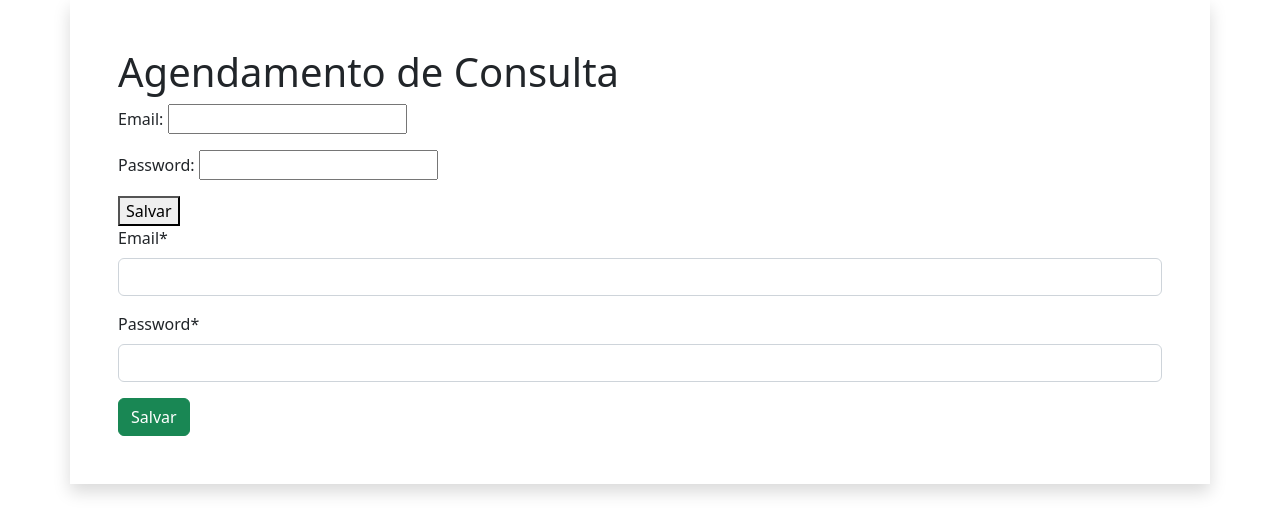
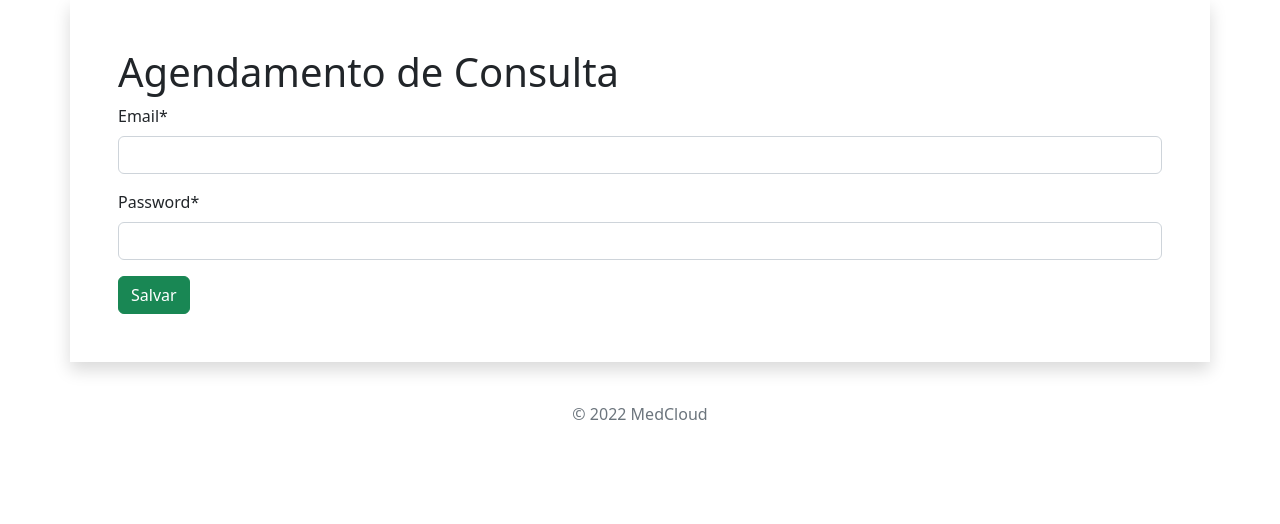
Before and after one commit to Rodrigo-Panta/RepoClinicaMedica, a Django app: template clinicamedica/appointment/templates/appointment/appointment_form.html in a window 1280 px wide. Shown: the part 108-632 px from the top of the page. Run offline with Django 4.2, Linux system fonts and the light colour scheme; the template is opened without the code that fills it: values that come from a table or form of the project are taken from there, others are empty; tables that the repository leaves empty hold one stand-in row (values such as "Sample post"); some libraries are stand-ins or nearby versions.

Commit message:
Fix duplicated form

```diff
--- a/clinicamedica/appointment/templates/appointment/appointment_form.html
+++ b/clinicamedica/appointment/templates/appointment/appointment_form.html
@@ -12,8 +12,6 @@
     <div>
         <form method="post">
             {% csrf_token %}
-            {{ form.as_p }}
-            <button type="submit">Salvar</button>
             {{ form|crispy }}
             <input type="hidden" id='api_get_doctors_url' value={% url 'employee:api_get_doctors' %}/>
             <button type="submit" class="btn btn-success">Salvar</button>
```
